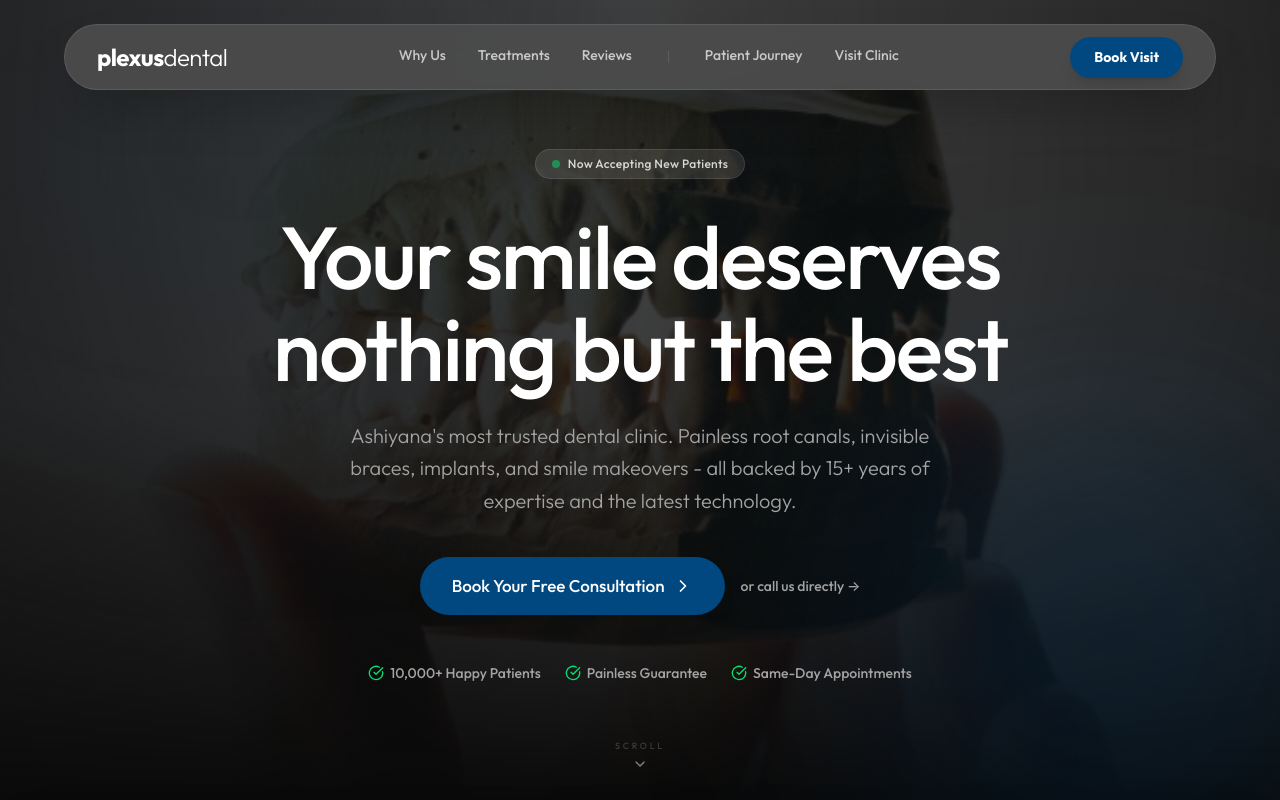
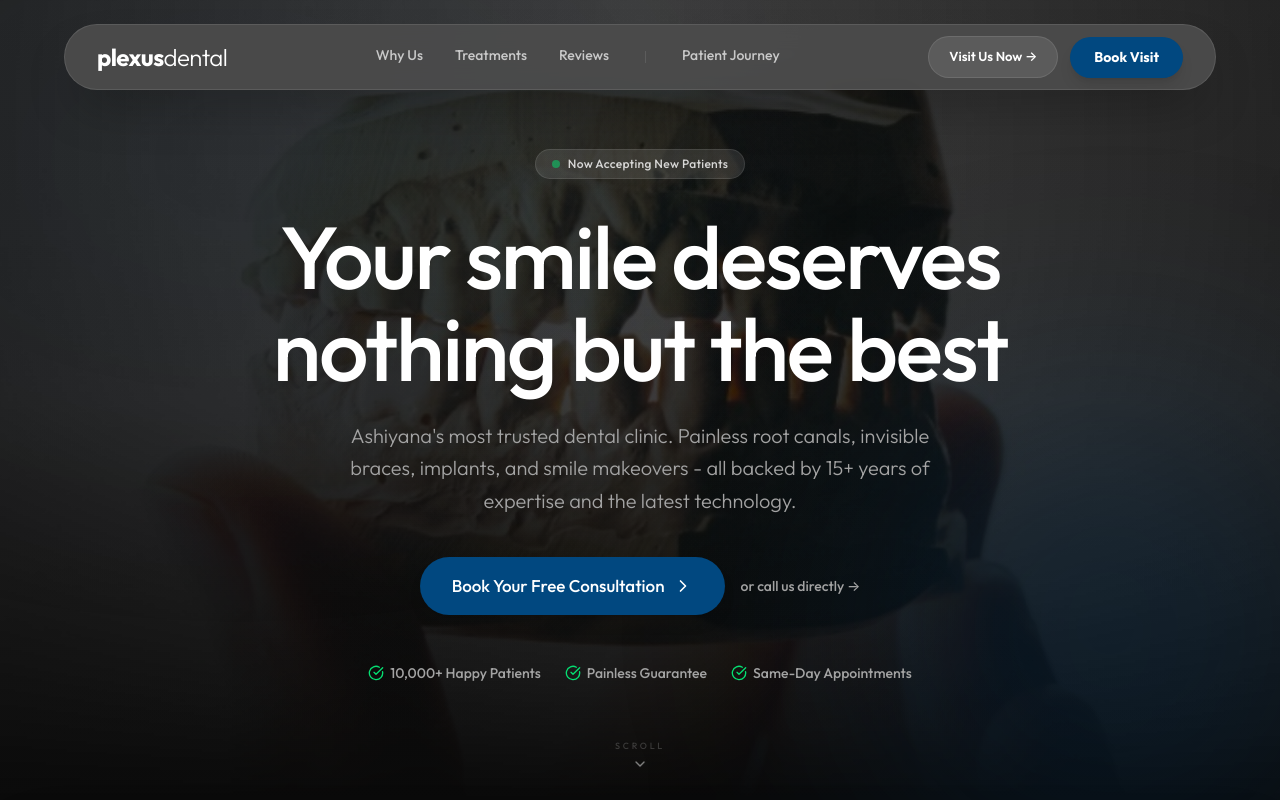
Before and after one commit to aibax04/plexushub, a React (Vite) app: page / in a window 1280 px wide. Shown: the top 800 px of the page. Built offline with nearby package versions, Linux system fonts and the light colour scheme.

Commit message:
refactor: update mobile header with 'Book Now' text for better CTR

```diff
--- a/src/components/Header.jsx
+++ b/src/components/Header.jsx
@@ -84,26 +84,22 @@ function Header() {
                 Patient Journey
                 <span className="absolute bottom-0 left-0 w-0 h-0.5 bg-primary transition-all duration-300 group-hover:w-full"></span>
               </NavAnchor>
-              <Link to="/visit" className={`relative text-[14px] font-medium transition-all duration-300 group pb-1 ${
-                location.pathname === '/visit' ? 'text-white' : 'text-white/70 hover:text-white'
-              }`}>
-                Visit Clinic
-                <span className={`absolute bottom-0 left-0 h-0.5 bg-primary transition-all duration-300 ${
-                  location.pathname === '/visit' ? 'w-full' : 'w-0 group-hover:w-full'
-                }`}></span>
-              </Link>
+
             </nav>
 
-            <div className="hidden lg:flex items-center flex-shrink-0">
+            <div className="hidden lg:flex items-center gap-3 flex-shrink-0">
+              <Link to="/visit" className="px-5 py-2.5 bg-white/10 text-white text-[13px] font-semibold rounded-full hover:bg-white/20 transition-all duration-300 border border-white/10 active:scale-95">
+                Visit Us Now →
+              </Link>
               <a href="#book" className="px-6 py-2.5 bg-primary text-white text-[14px] font-bold rounded-full hover:scale-105 hover:bg-primary-dark transition-all duration-300 shadow-lg hover:shadow-primary/40 active:scale-95">
                 Book Visit
               </a>
             </div>
 
             {/* Mobile Menu Button - Show only below lg */}
-            <div className="flex lg:hidden items-center gap-4">
-              <a href="#book" className="px-5 py-2 bg-primary text-white text-[13px] font-bold rounded-full hover:scale-105 hover:bg-primary-dark transition-all duration-300 active:scale-95">
-                Book
+            <div className="flex lg:hidden items-center gap-3">
+              <a href="#book" className="px-5 py-2 whitespace-nowrap bg-primary text-white text-[13px] font-bold rounded-full hover:scale-105 hover:bg-primary-dark transition-all duration-300 active:scale-95">
+                Book Now
               </a>
               <button
                 onClick={toggleMenu}
@@ -142,13 +138,13 @@ function Header() {
               Patient Journey
               <span className="absolute -bottom-1 left-0 w-0 h-1 bg-primary transition-all duration-300 group-hover:w-full"></span>
             </NavAnchor>
-            <Link to="/visit" onClick={toggleMenu} className="relative w-fit text-white hover:text-primary transition-all duration-300 group">
-              Visit Clinic
-              <span className="absolute -bottom-1 left-0 w-0 h-1 bg-primary transition-all duration-300 group-hover:w-full"></span>
-            </Link>
+
           </nav>
 
-          <div className="flex flex-col gap-4">
+          <div className="flex flex-col gap-3">
+            <Link to="/visit" onClick={toggleMenu} className="text-white text-center py-4 bg-white/10 rounded-full font-semibold transition-all duration-300 hover:bg-white/20 active:scale-95 border border-white/10">
+              Visit Us Now →
+            </Link>
             <a href="#book" onClick={toggleMenu} className="text-white text-center py-4 bg-primary rounded-full font-bold transition-all duration-300 hover:bg-primary-dark hover:scale-[1.02] active:scale-95 shadow-xl">
               Book an Appointment
             </a>
```
Also changed, not shown: 1 other file (tests, documents, lock files or other folders).
